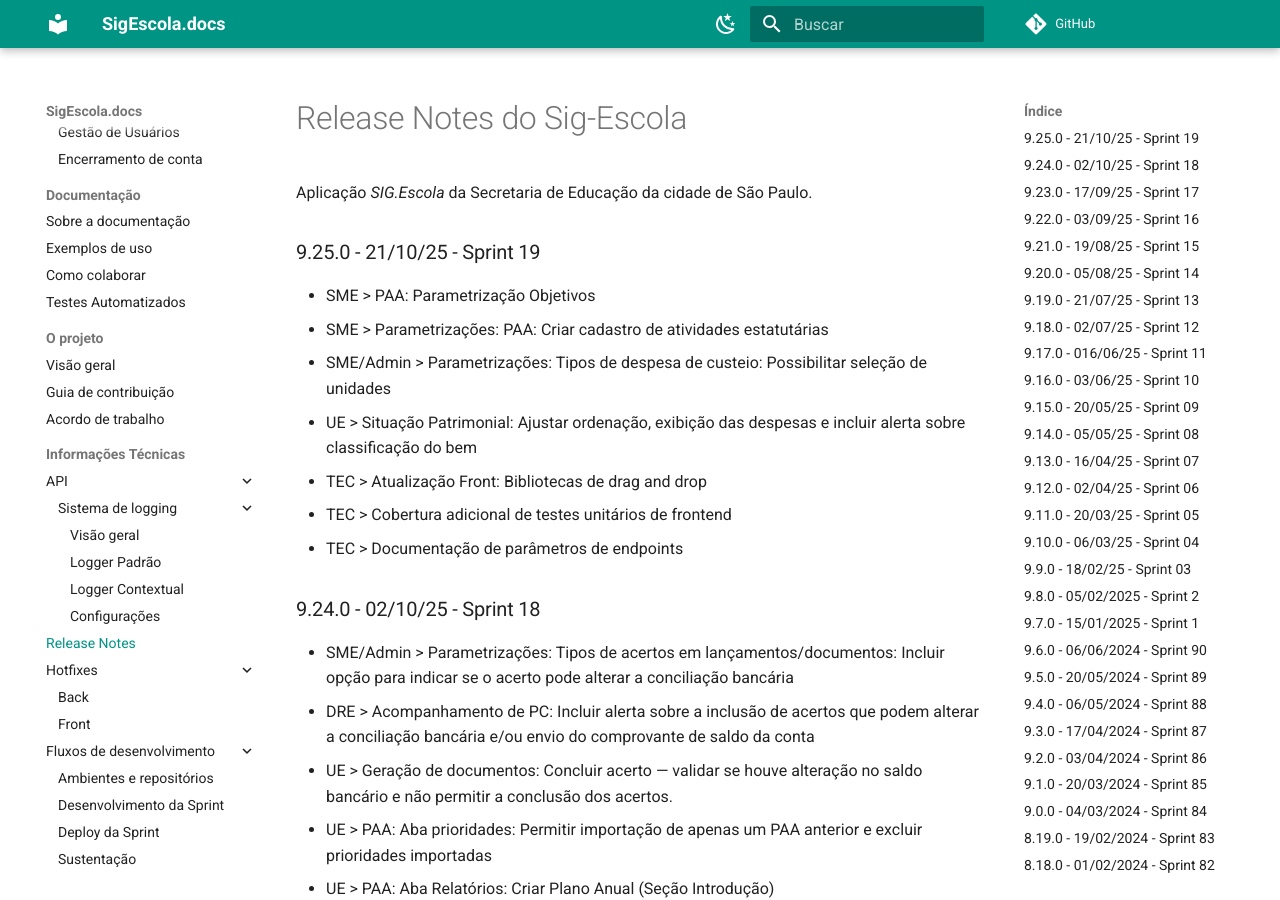
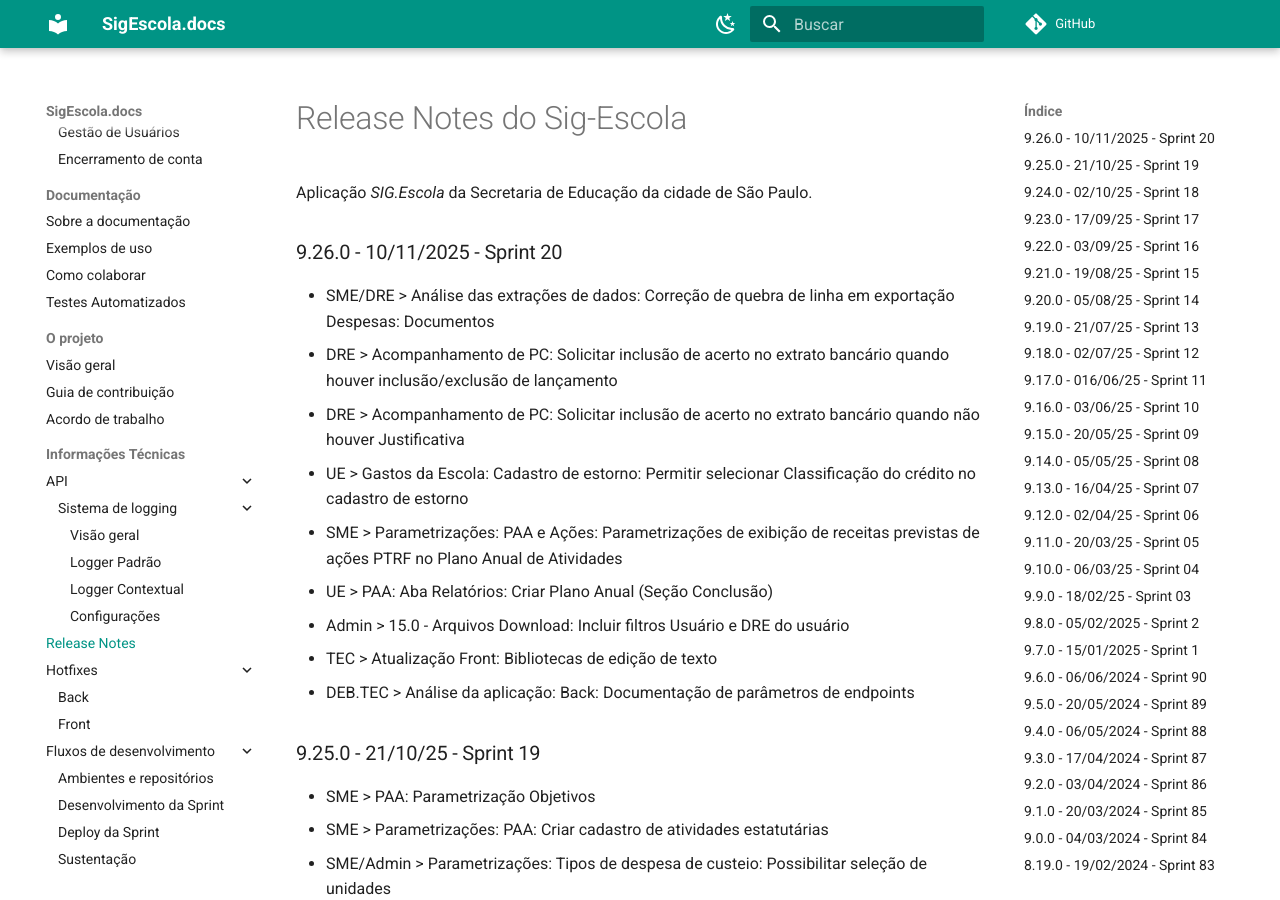
Before and after one commit to prefeiturasp/SME-PTRF-Docs, an MkDocs documentation site: the page built from docs/projeto/release_notes.md, in a window 1280 px wide and 900 px high. Built offline with MkDocs 1.6.1 and Material for MkDocs 9.7.7, drawn with Linux system fonts in a browser that asks for light colours; comment, search, counter and statistics services are not loaded.

Commit message:
Update release_notes.md

```diff
--- a/docs/projeto/release_notes.md
+++ b/docs/projeto/release_notes.md
@@ -1,6 +1,18 @@
 # Release Notes do Sig-Escola
 
 Aplicação *SIG.Escola* da Secretaria de Educação da cidade de São Paulo.
+
+### 9.26.0 - 10/11/2025 - Sprint 20
+
+* SME/DRE > Análise das extrações de dados: Correção de quebra de linha em exportação Despesas: Documentos
+* DRE > Acompanhamento de PC: Solicitar inclusão de acerto no extrato bancário quando houver inclusão/exclusão de lançamento
+* DRE > Acompanhamento de PC: Solicitar inclusão de acerto no extrato bancário quando não houver Justificativa
+* UE > Gastos da Escola: Cadastro de estorno: Permitir selecionar Classificação do crédito no cadastro de estorno
+* SME > Parametrizações: PAA e Ações: Parametrizações de exibição de receitas previstas de ações PTRF no Plano Anual de Atividades
+* UE > PAA: Aba Relatórios: Criar Plano Anual (Seção Conclusão)
+* Admin > 15.0 - Arquivos Download: Incluir filtros Usuário e DRE do usuário
+* TEC > Atualização Front: Bibliotecas de edição de texto
+* DEB.TEC > Análise da aplicação: Back: Documentação de parâmetros de endpoints
 
 ### 9.25.0 - 21/10/25 - Sprint 19
 
```
